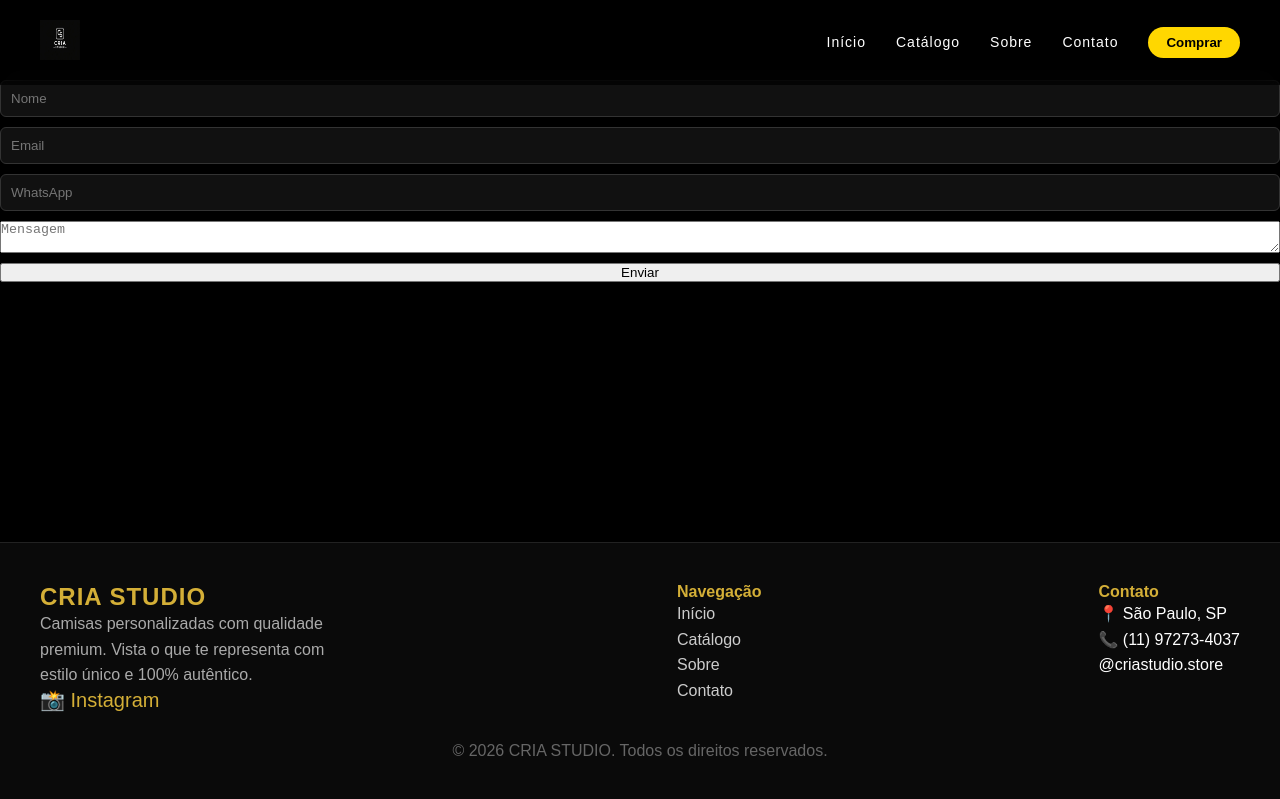
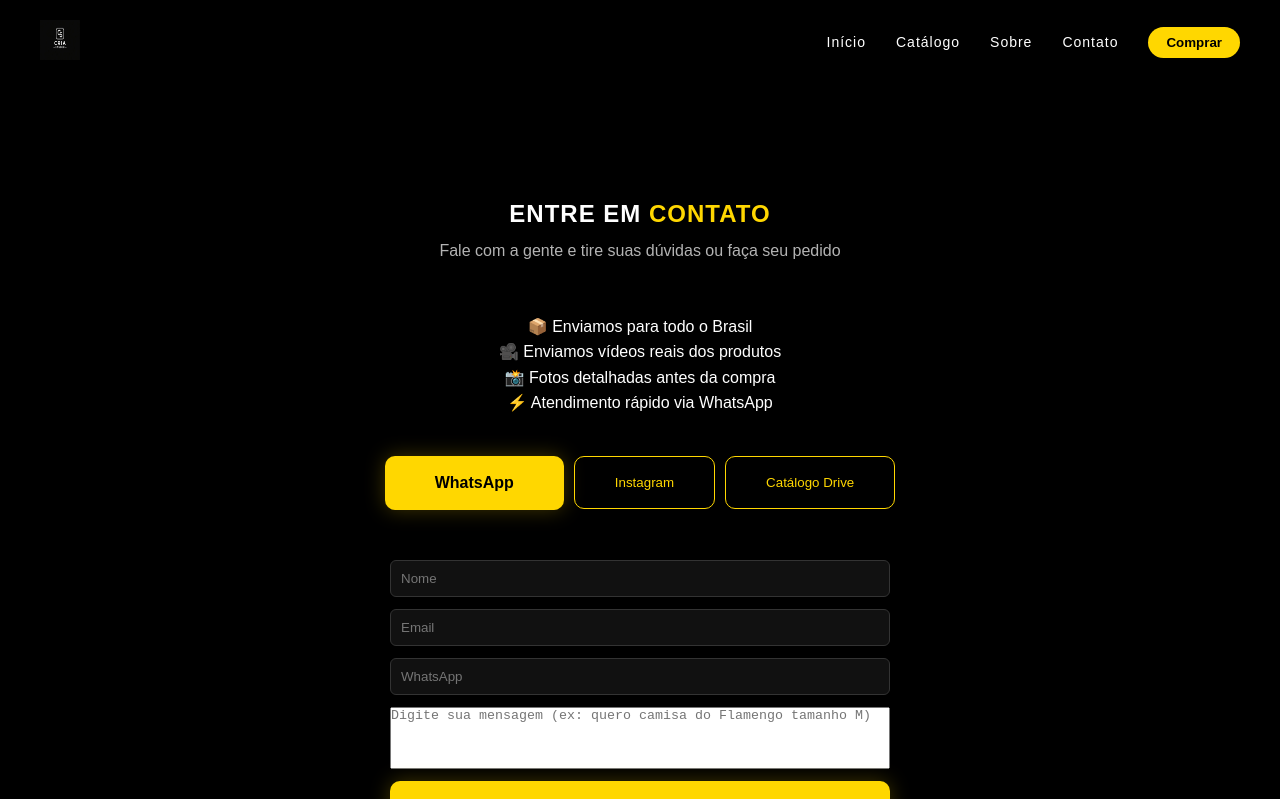
Before and after one commit to caiosilva-design/cs-store, a Next.js app: page /contato in a window 1280 px wide. Shown: the top 799 px of the page. Built offline with nearby package versions, Linux system fonts and the light colour scheme.

Commit message:
Update page.tsx

```diff
--- a/app/contato/page.tsx
+++ b/app/contato/page.tsx
@@ -5,26 +5,125 @@ export default function Contato() {
    nome: "",
    email: "",
    whatsapp: "",
-   mensagem: ""
+   mensagem: "",
  });
  const enviar = async (e: any) => {
    e.preventDefault();
    await fetch("https://cs-store-api-production.up.railway.app/contato", {
      method: "POST",
      headers: {
-       "Content-Type": "application/json"
+       "Content-Type": "application/json",
      },
-     body: JSON.stringify(form)
+     body: JSON.stringify(form),
    });
-   alert("Mensagem enviada!");
+   alert("Mensagem enviada! Entraremos em contato.");
+   setForm({ nome: "", email: "", whatsapp: "", mensagem: "" });
  };
  return (
-<form onSubmit={enviar} style={{ display: "flex", flexDirection: "column", gap: "10px" }}>
-<input placeholder="Nome" onChange={e => setForm({...form, nome: e.target.value})} />
-<input placeholder="Email" onChange={e => setForm({...form, email: e.target.value})} />
-<input placeholder="WhatsApp" onChange={e => setForm({...form, whatsapp: e.target.value})} />
-<textarea placeholder="Mensagem" onChange={e => setForm({...form, mensagem: e.target.value})} />
-<button type="submit">Enviar</button>
+<main
+     style={{
+       padding: "120px 20px",
+       background: "#000",
+       color: "white",
+       minHeight: "100vh",
+     }}
+>
+     {/* TÍTULO */}
+<section style={{ textAlign: "center", marginBottom: "50px" }}>
+<h1>
+         ENTRE EM <span style={{ color: "#FFD700" }}>CONTATO</span>
+</h1>
+<p style={{ opacity: 0.7, marginTop: "10px" }}>
+         Fale com a gente e tire suas dúvidas ou faça seu pedido
+</p>
+</section>
+     {/* INFO */}
+<section
+       style={{
+         maxWidth: "600px",
+         margin: "0 auto 40px auto",
+         textAlign: "center",
+       }}
+>
+<p>📦 Enviamos para todo o Brasil</p>
+<p>🎥 Enviamos vídeos reais dos produtos</p>
+<p>📸 Fotos detalhadas antes da compra</p>
+<p>⚡ Atendimento rápido via WhatsApp</p>
+</section>
+     {/* BOTÕES RÁPIDOS */}
+<section
+       style={{
+         display: "flex",
+         justifyContent: "center",
+         gap: "10px",
+         marginBottom: "50px",
+         flexWrap: "wrap",
+       }}
+>
+<a
+         href="https://wa.me/5511972734037"
+         target="_blank"
+>
+<button className="btnGold">WhatsApp</button>
+</a>
+<a
+         href="https://instagram.com/criastudio.store"
+         target="_blank"
+>
+<button className="btnOutline">Instagram</button>
+</a>
+<a
+         href="https://drive.google.com/drive/folders/10KpOvWFRqXSpGgmhmOVFgu4On6zPc9yz"
+         target="_blank"
+>
+<button className="btnOutline">Catálogo Drive</button>
+</a>
+</section>
+     {/* FORMULÁRIO */}
+<section style={{ maxWidth: "500px", margin: "0 auto" }}>
+<form
+         onSubmit={enviar}
+         style={{
+           display: "flex",
+           flexDirection: "column",
+           gap: "12px",
+         }}
+>
+<input
+           placeholder="Nome"
+           value={form.nome}
+           onChange={(e) =>
+             setForm({ ...form, nome: e.target.value })
+           }
+         />
+<input
+           placeholder="Email"
+           value={form.email}
+           onChange={(e) =>
+             setForm({ ...form, email: e.target.value })
+           }
+         />
+<input
+           placeholder="WhatsApp"
+           value={form.whatsapp}
+           onChange={(e) =>
+             setForm({ ...form, whatsapp: e.target.value })
+           }
+         />
+<textarea
+           placeholder="Digite sua mensagem (ex: quero camisa do Flamengo tamanho M)"
+           rows={4}
+           value={form.mensagem}
+           onChange={(e) =>
+             setForm({ ...form, mensagem: e.target.value })
+           }
+           style={{ resize: "none" }}
+         />
+<button type="submit" className="btnGold">
+           Enviar mensagem
+</button>
 </form>
+</section>
+</main>
  );
 }
```
